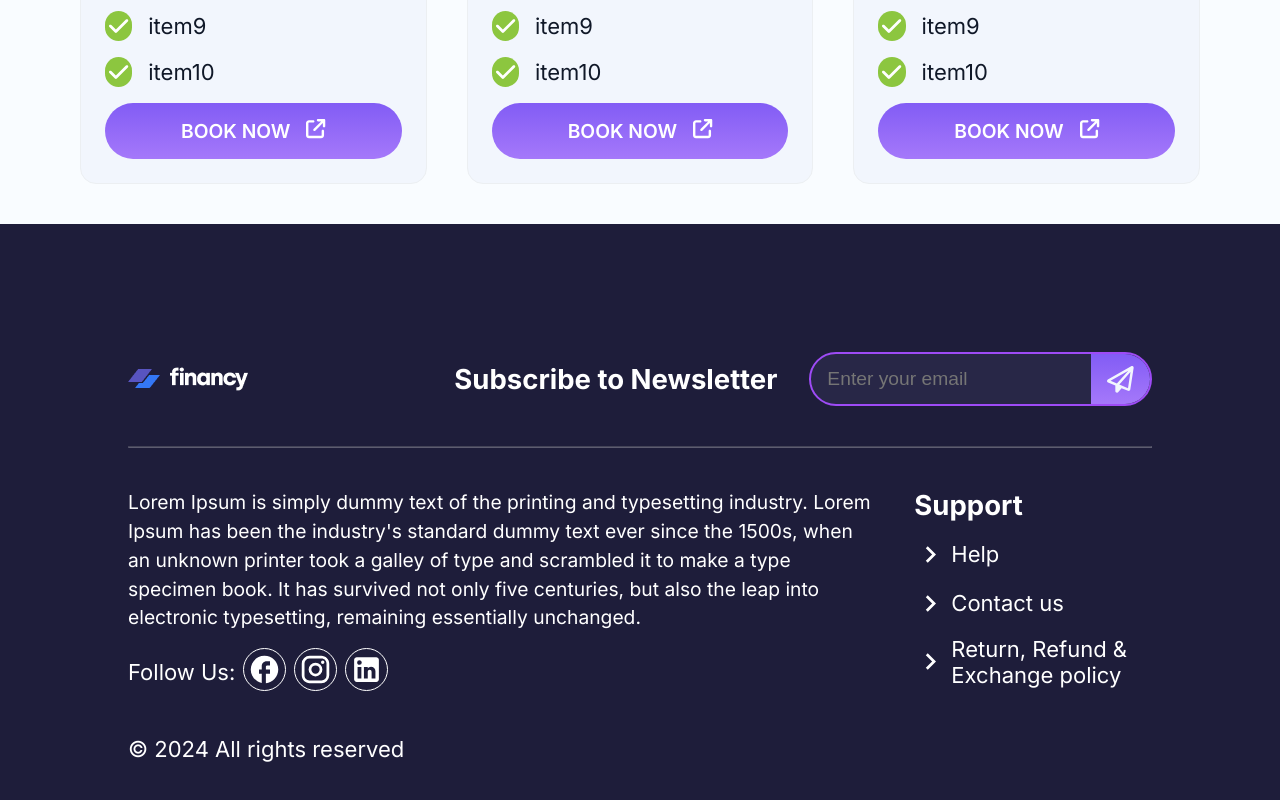
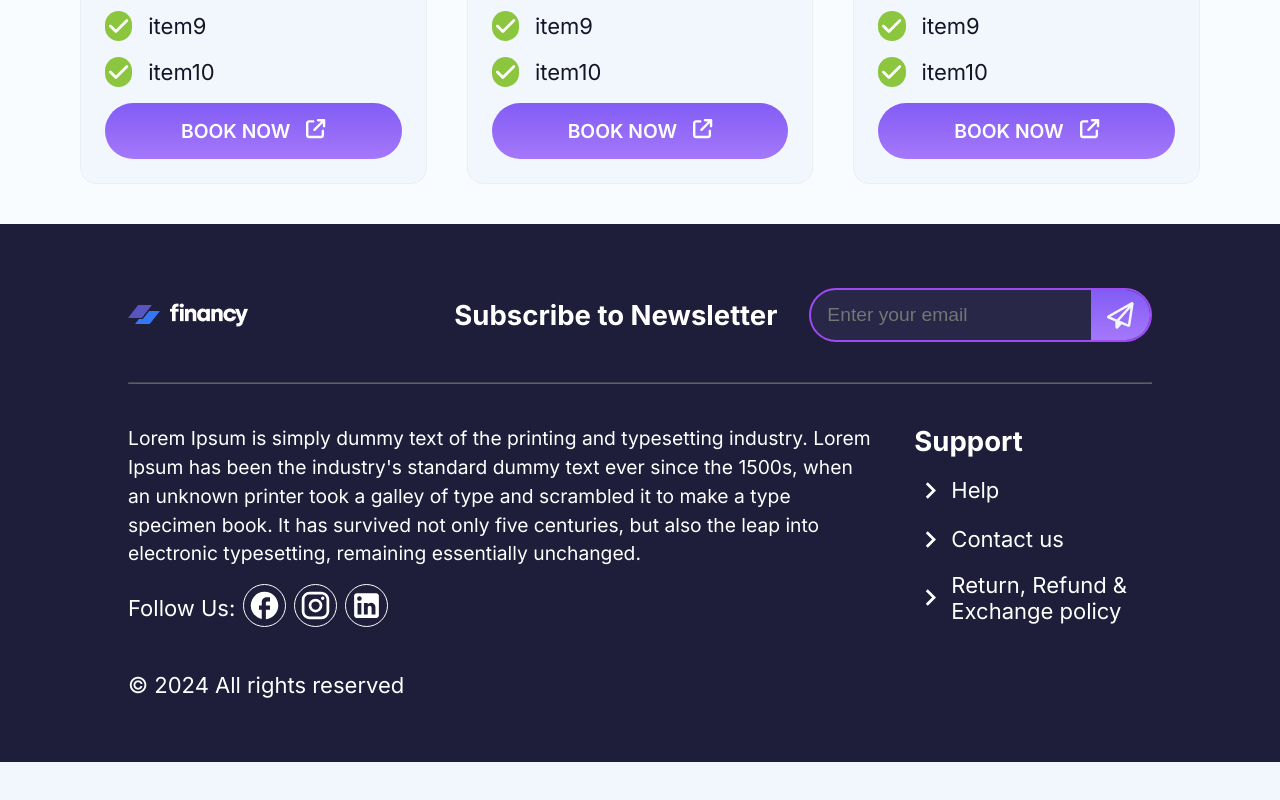
Before and after one commit to danielgen01/financy, a Next.js app: page / in a window 1280 px wide. Shown: the part 3685-4485 px from the top of the page. After the commit the page ends 4447 px from the top, so only its background shows below. Built offline with nearby package versions, Linux system fonts and the light colour scheme; no server answers.

Commit message:
fix: too much padding in footer

```diff
--- a/src/app/components/Footer/Footer.styles.module.css
+++ b/src/app/components/Footer/Footer.styles.module.css
@@ -6,7 +6,7 @@
     display: flex;
     flex-direction: column;
     gap: var(--spacing-2xl);
-    padding: 10% 10%;
+    padding: 5% 10%;
 }
 
 .StyledFooterHeadline {
--- a/src/app/components/Footer/Footer.tsx
+++ b/src/app/components/Footer/Footer.tsx
@@ -1,4 +1,5 @@
 "use client"
+
 import { FacebookOutlined, Instagram, LinkedIn } from "@mui/icons-material"
 import Image from "next/image"
 import Link from "next/link"
--- a/src/app/layout.tsx
+++ b/src/app/layout.tsx
@@ -9,8 +9,8 @@ import { ThemeProvider as NextThemesProvider } from "next-themes"
 
 import { lightTheme } from "@/styles/theme"
 
+import { Footer } from "./components/Footer/Footer"
 import Header from "./components/Header/Header"
-import { Footer } from "./components/Footer/Footer"
 
 const inter = Inter({ subsets: ["latin"] })
 
```
